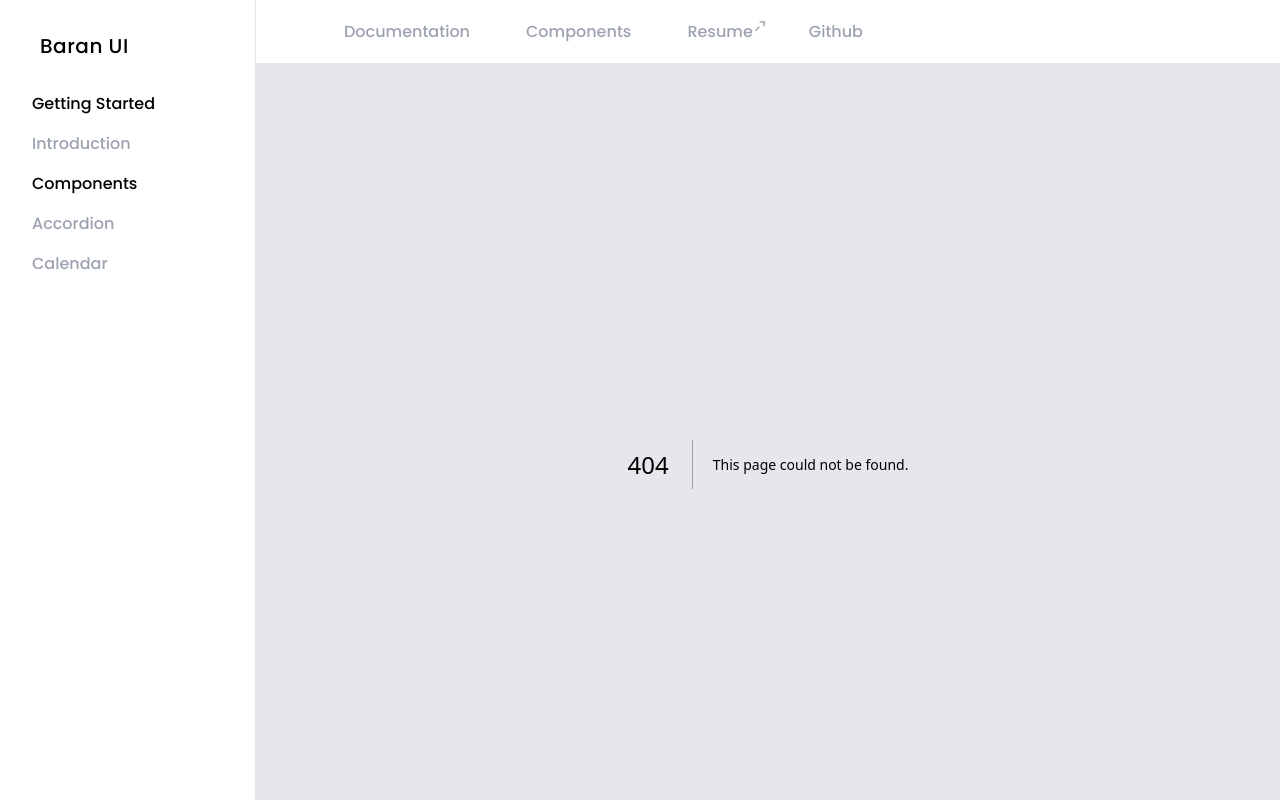
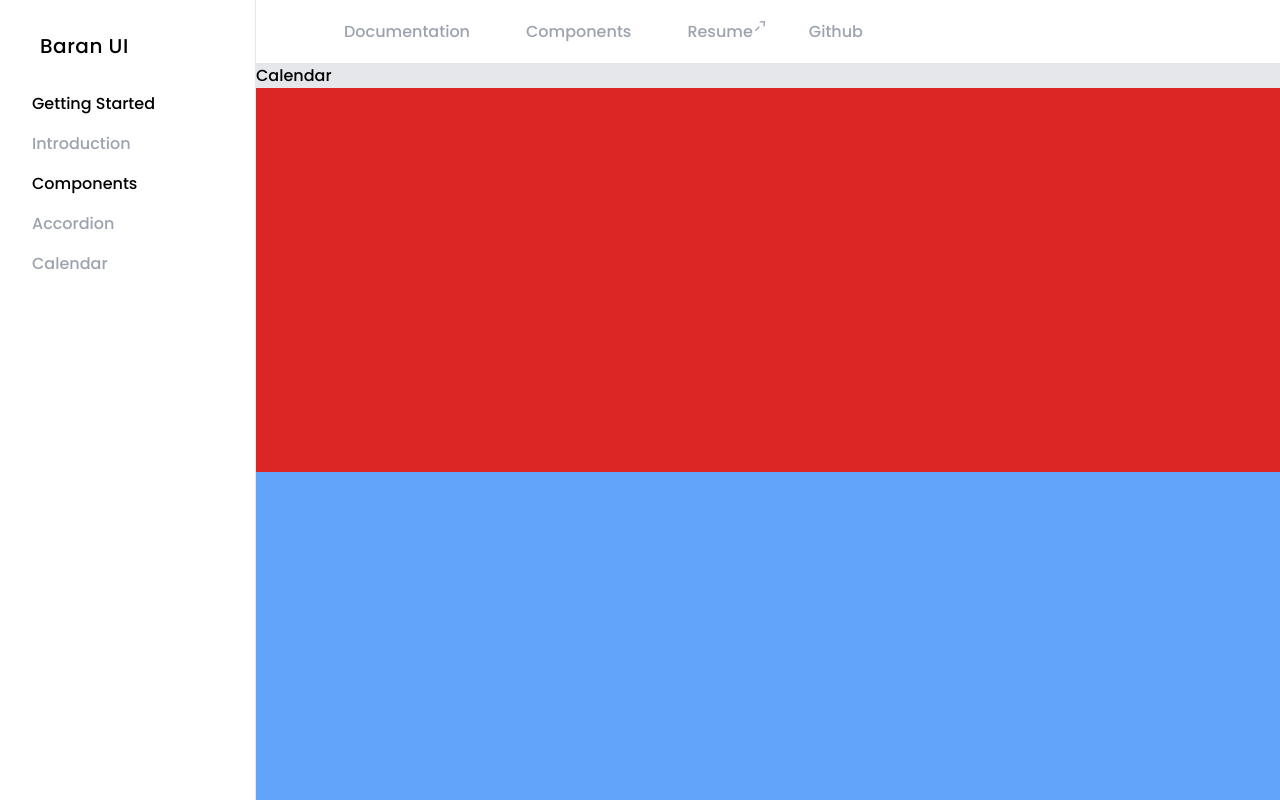
Before and after one commit to phscloq/ui-library, a Next.js app: page /docs/components/calendar in a window 1280 px wide. Before the commit this address had no page. Built offline with nearby package versions, Linux system fonts and the light colour scheme.

Commit message:
Add Accordion, Calendar, and Docs pages

```diff
--- /dev/null
+++ b/src/app/docs/components/accordion/page.tsx
@@ -0,0 +1,7 @@
+export default function Accordion(){
+    return (
+        <div>
+            <h1>Accordion</h1>
+        </div>
+    )
+}
--- /dev/null
+++ b/src/app/docs/components/calendar/page.tsx
@@ -0,0 +1,12 @@
+export default function Calendar(){
+    return (
+        <div>
+            <h1>Calendar</h1>
+            <div className=" bg-red-600 h-96"></div>
+            <div className=" bg-blue-400 h-96"></div>
+            <div className=" bg-green-600 h-96"></div>
+            <div className=" bg-orange-400 h-96"></div>
+
+        </div>
+    )
+}
--- /dev/null
+++ b/src/app/docs/page.tsx
@@ -0,0 +1,7 @@
+export default function Docs(){
+    return (
+        <div>
+            <h1>Introduction</h1>
+        </div>
+    )
+}
```
